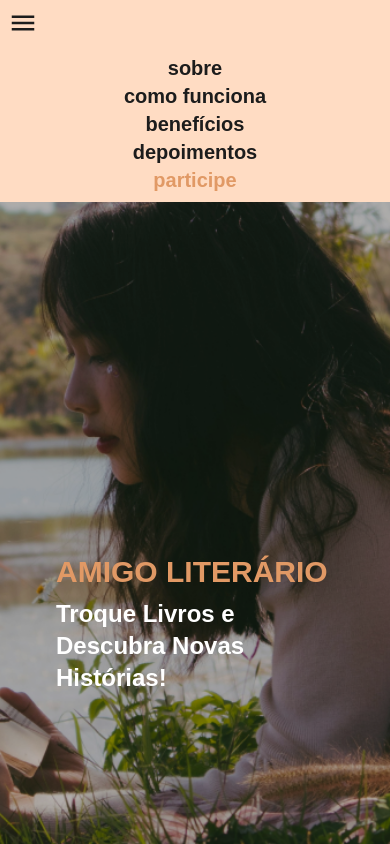
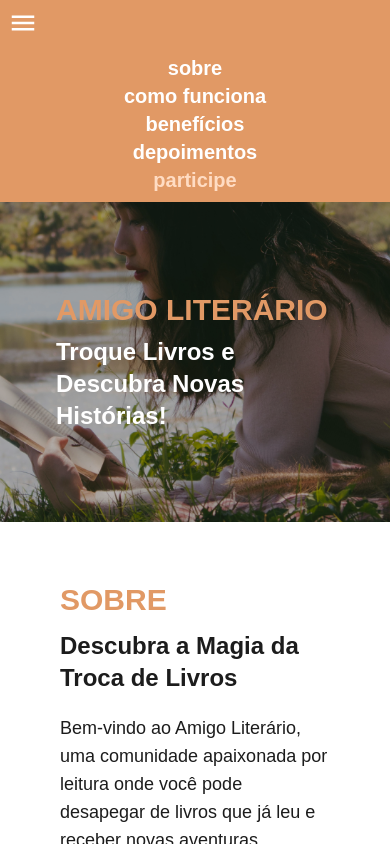
Before and after one commit to isamsm/amigo_literario, a React (Vite) app: page / in a window 390 px wide. Both pictures are taken after a click on the link 23 px from the left and 23 px from the top of the page. Shown: the top 844 px of the page. Built offline with nearby package versions, Linux system fonts and the light colour scheme.

Commit message:
fix: ajustes finos

```diff
--- a/package.json
+++ b/package.json
@@ -11,6 +11,7 @@
   },
   "dependencies": {
     "aos": "^2.3.4",
+    "framer-motion": "^11.2.6",
     "react": "^18.2.0",
     "react-dom": "^18.2.0",
     "react-icons": "^5.2.1"
--- a/src/App.jsx
+++ b/src/App.jsx
@@ -41,11 +41,11 @@ function App() {
             </div>
             <div className="flex md:pr-56 lg:pr-56">
               <img
-                className="h-48 md:h-96 lg:h-96 absolute z-40"
+                className="h-48 md:h-72 lg:h-96 absolute z-40"
                 src={about}
                 alt="Imagem de pilha de livro"
               />
-              <div className="h-48 md:h-96 lg:h-96 w-44 md:w-72 lg:w-72 relative top-5 md:top-10 lg:top-10 left-10 md:left-48 lg:left-48 z-30 rounded bg-gradient-to-b from-orangeSecundary to-orangeFourth"></div>
+              <div className="h-48 md:h-72 lg:h-96 w-44 md:w-56 lg:w-72 relative top-5 md:top-6 lg:top-10 left-10 md:left-28 lg:left-48 z-30 rounded bg-gradient-to-b from-orangeSecundary to-orangeFourth"></div>
             </div>
           </div>
         </div>
@@ -72,7 +72,7 @@ function App() {
             </div>
             <div className="flex flex-col gap-5 bg-orangeThird rounded-md h-6/12 lg:h-72 w-80 md:w-4/6 lg:w-2/6 p-5">
               <div className="flex gap-5 items-center">
-                <div className="bg-orangeSecundary rounded-full h-8 md:h-9 lg:h-9 w-24 md:w-14 lg:w-14">
+                <div className="bg-orangeSecundary rounded-full px-3 py-1">
                   <p className="text-orangePrimary text-2xl text-center font-bold">
                     {' '}
                     1{' '}
@@ -85,7 +85,7 @@ function App() {
                 </p>
               </div>
               <div className="flex gap-5 items-center">
-                <div className="bg-orangeSecundary rounded-full h-8 md:h-9 lg:h-9 w-16 md:w-10 lg:w-10">
+                <div className="bg-orangeSecundary rounded-full px-3 py-1">
                   <p className="text-orangePrimary text-2xl text-center font-bold">
                     {' '}
                     2{' '}
@@ -97,7 +97,7 @@ function App() {
                 </p>
               </div>
               <div className="flex gap-5 items-center">
-                <div className="bg-orangeSecundary rounded-full h-8 md:h-9 lg:h-9 w-44 md:w-24 lg:w-24">
+                <div className="bg-orangeSecundary rounded-full px-3 py-1">
                   <p className="text-orangePrimary text-2xl text-center font-bold">
                     {' '}
                     3{' '}
@@ -257,22 +257,22 @@ function App() {
         </div>
         <div
           id="join"
-          className="bg-join p-5 lg:p-0 lg:h-80 text-white flex items-center"
+          className="bg-join p-5 lg:p-0 h-56 lg:h-80 text-white flex items-center"
         >
           <div
             data-aos="fade-down"
-            className="join-content flex flex-col md:flex-row lg:flex-row gap-3 w-full items-center md:justify-around lg:justify-around"
+            className="join-content flex gap-3 w-full items-center md:justify-around lg:justify-around"
           >
-            <div className="flex flex-col md:w-5/12 lg:w-5/12 gap-2">
-              <h1 className="text-orangePrimary text-3xl md:text-4xl lg:text-4xl font-bold">
+            <div className="flex flex-col lg:w-7/12 gap-2">
+              <h1 className="text-orangePrimary text-xl md:text-3xl lg:text-4xl font-bold">
                 {' '}
                 junte-se a nós{' '}
               </h1>
-              <h3 className="text-2xl md:text-3xl lg:text-3xl font-semibold pb-5">
+              <h3 className="text-lg md:text-2xl lg:text-3xl font-semibold pb-1 lg:pb-5">
                 {' '}
                 pronto para começar?{' '}
               </h3>
-              <p className="text-lg md:text-xl lg:text-xl">
+              <p className="text-sm md:text-lg lg:text-xl">
                 {' '}
                 Entre para o Amigo Literário hoje mesmo e comece a trocar livros
                 com outros amantes da leitura. É fácil, divertido e uma maneira
@@ -281,7 +281,7 @@ function App() {
               </p>
             </div>
             <div>
-              <button className="bg-orangePrimary text-orangeThird p-3 md:w-72 lg:w-72 rounded-md text-xl md:text-2xl lg:text-2xl">
+              <button className="bg-orangePrimary hover:bg-orangeSecundary hover:text-orangePrimary text-orangeThird p-3 md:w-56 lg:w-72 rounded-md text-sm md:text-2xl lg:text-2xl">
                 {' '}
                 inscreva-se agora{' '}
               </button>
--- a/src/components/Header.jsx
+++ b/src/components/Header.jsx
@@ -3,10 +3,10 @@ import Navbar from '../components/Navbar'
 export default function Header() {
   return (
     <>
-      <div id="header" className="bg-header w-full h-screen text-white">
+      <div id="header" className="bg-header w-full h-1/2 lg:h-screen text-white">
         <div data-aos="fade-down" className="header-content">
           <Navbar />
-          <div className="h-screen">
+          <div className="h-80 lg:h-screen">
             <div className="flex flex-col justify-center items-start h-full pl-14 md:pl-24 lg:pl-24 gap-2">
               <h1 className="text-orangePrimary text-3xl md:text-4xl lg:text-4xl font-bold">
                 {' '}
--- a/src/components/Navbar.jsx
+++ b/src/components/Navbar.jsx
@@ -1,5 +1,5 @@
-import { useState } from "react";
-import { IoMdMenu } from "react-icons/io";
+import { useState } from 'react'
+import { IoMdMenu } from 'react-icons/io'
 
 export default function Navbar() {
   const [open, setOpen] = useState()
@@ -13,25 +13,94 @@ export default function Navbar() {
   }
   return (
     <>
-      <div className="w-full flex sm:justify-start md:justify-center lg:justify-end bg-transparent top-0 z-50">
-        <div className="w-screen sm:flex md:hidden lg:hidden bg-orangeSecundary">
-          <div className="icon-mobile flex text-newBlack text-3xl p-2">
-            <a onClick={showNav}> <IoMdMenu /> </a>
-          </div>
-          <div className={open ? 'navbar-mobile flex flex-col items-center text-newBlack text-xl font-semibold p-2' : 'hidden'}>
-            <a className="hover:underline cursor-pointer" onClick={() => handleButtonClick('about')}> sobre </a>
-            <a className="hover:underline cursor-pointer" onClick={() => handleButtonClick('how_it_works')}> como funciona </a>
-            <a className="hover:underline cursor-pointer" onClick={() => handleButtonClick('benefits')}> benefícios </a>
-            <a className="hover:underline cursor-pointer" onClick={() => handleButtonClick('clients')}> depoimentos </a>
-            <a className="text-orangePrimary hover:underline cursor-pointer" onClick={() => handleButtonClick('join')}> participe </a>
-          </div>
+      <div className="w-full flex justify-start md:justify-end lg:justify-end bg-transparent">
+        <div className="navbar md:w-10/12 lg:w-4/6 flex justify-around h-12 items-center text-white text-xl font-semibold">
+          <a
+            className="hover:underline cursor-pointer"
+            onClick={() => handleButtonClick('about')}
+          >
+            {' '}
+            sobre{' '}
+          </a>
+          <a
+            className="hover:underline cursor-pointer"
+            onClick={() => handleButtonClick('how_it_works')}
+          >
+            {' '}
+            como funciona{' '}
+          </a>
+          <a
+            className="hover:underline cursor-pointer"
+            onClick={() => handleButtonClick('benefits')}
+          >
+            {' '}
+            benefícios{' '}
+          </a>
+          <a
+            className="hover:underline cursor-pointer"
+            onClick={() => handleButtonClick('clients')}
+          >
+            {' '}
+            depoimentos{' '}
+          </a>
+          <a
+            className="text-orangePrimary hover:bg-orangePrimary hover:text-orangeFifth hover:py-1 hover:px-5 hover:rounded-md cursor-pointer"
+            onClick={() => handleButtonClick('join')}
+          >
+            {' '}
+            participe{' '}
+          </a>
         </div>
-        <div className="navbar w-4/6 flex justify-around h-12 items-center text-white text-xl font-semibold">
-          <a className="hover:underline cursor-pointer" onClick={() => handleButtonClick('about')}> sobre </a>
-          <a className="hover:underline cursor-pointer" onClick={() => handleButtonClick('how_it_works')}> como funciona </a>
-          <a className="hover:underline cursor-pointer" onClick={() => handleButtonClick('benefits')}> benefícios </a>
-          <a className="hover:underline cursor-pointer" onClick={() => handleButtonClick('clients')}> depoimentos </a>
-          <a className="text-orangePrimary hover:underline cursor-pointer" onClick={() => handleButtonClick('join')}> participe </a>
+      </div>
+      <div className="w-screen sm:flex md:hidden lg:hidden bg-orangePrimary">
+        <div className="icon-mobile flex text-white text-3xl p-2">
+          <a onClick={showNav}>
+            {' '}
+            <IoMdMenu />{' '}
+          </a>
+        </div>
+        <div
+          className={
+            open
+              ? 'navbar-mobile flex flex-col items-center text-white text-xl font-semibold p-2'
+              : 'hidden'
+          }
+        >
+          <a
+            className="hover:underline cursor-pointer"
+            onClick={() => handleButtonClick('about')}
+          >
+            {' '}
+            sobre{' '}
+          </a>
+          <a
+            className="hover:underline cursor-pointer"
+            onClick={() => handleButtonClick('how_it_works')}
+          >
+            {' '}
+            como funciona{' '}
+          </a>
+          <a
+            className="hover:underline cursor-pointer"
+            onClick={() => handleButtonClick('benefits')}
+          >
+            {' '}
+            benefícios{' '}
+          </a>
+          <a
+            className="hover:underline cursor-pointer"
+            onClick={() => handleButtonClick('clients')}
+          >
+            {' '}
+            depoimentos{' '}
+          </a>
+          <a
+            className="text-orangeSecundary hover:bg-orangeSecundary hover:text-orangePrimary hover:py-1 hover:px-5 hover:rounded-md cursor-pointer"
+            onClick={() => handleButtonClick('join')}
+          >
+            {' '}
+            participe{' '}
+          </a>
         </div>
       </div>
     </>
```
Also changed, not shown: src/components/Footer.jsx (+14 -3 lines), 1 other file (tests, documents, lock files or other folders).
